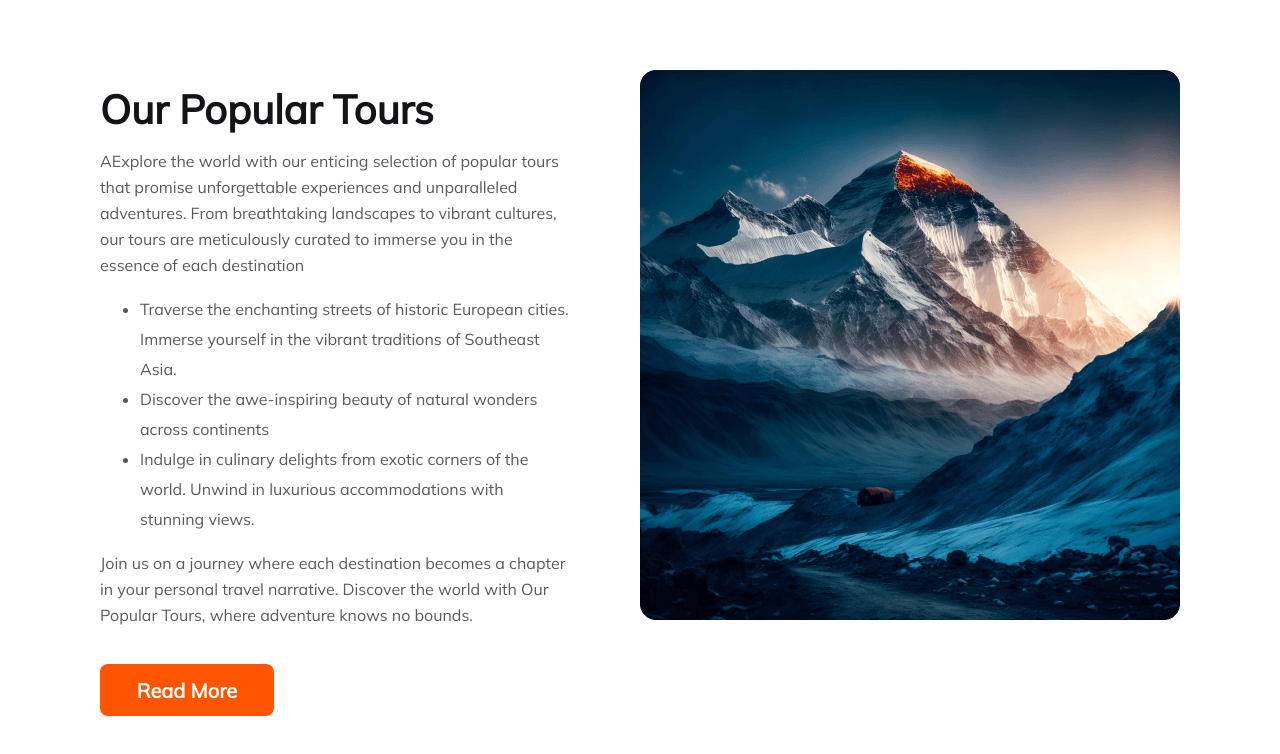
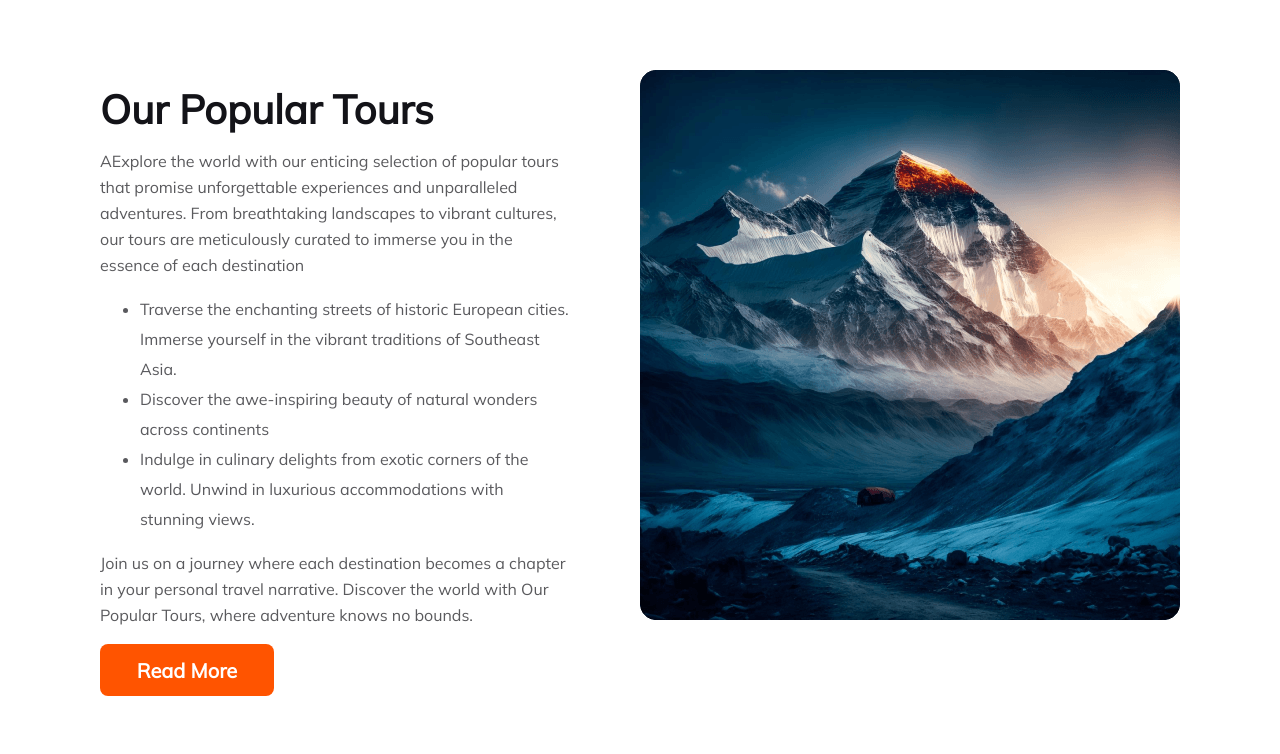
Before and after one commit to MarkBiswas73/B9A2, a plain HTML site: page index.html in a window 1280 px wide. Shown: the part 628-1382 px from the top of the page. Drawn offline with Linux system fonts and the light colour scheme.

Commit message:
small fix

```diff
--- a/responsive.css
+++ b/responsive.css
@@ -117,7 +117,6 @@
         color: rgba(19, 19, 24, 0.70);
         font-family: Mulish;
         font-size: 14px;
-        font-style: normal;
         font-weight: 400;
         line-height: 24px;
     }
@@ -134,5 +133,4 @@
 
     .tour-sec img{
         width: 400px;
-
 }
--- a/style.css
+++ b/style.css
@@ -236,6 +236,4 @@ body {
     font-family: Mulish;
     font-size: 20px;
     font-weight: 800;
-    margin-top: 20px;
-    padding: 0px;
 }
```
